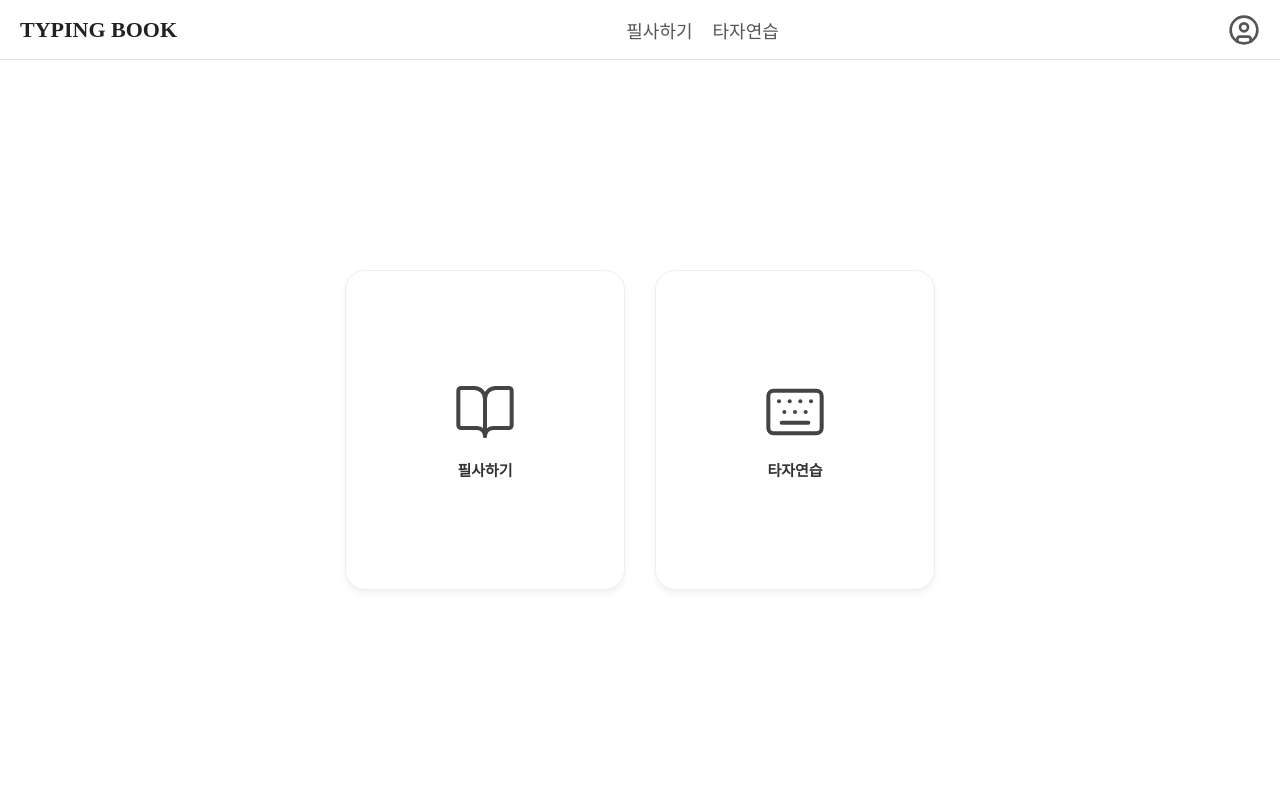
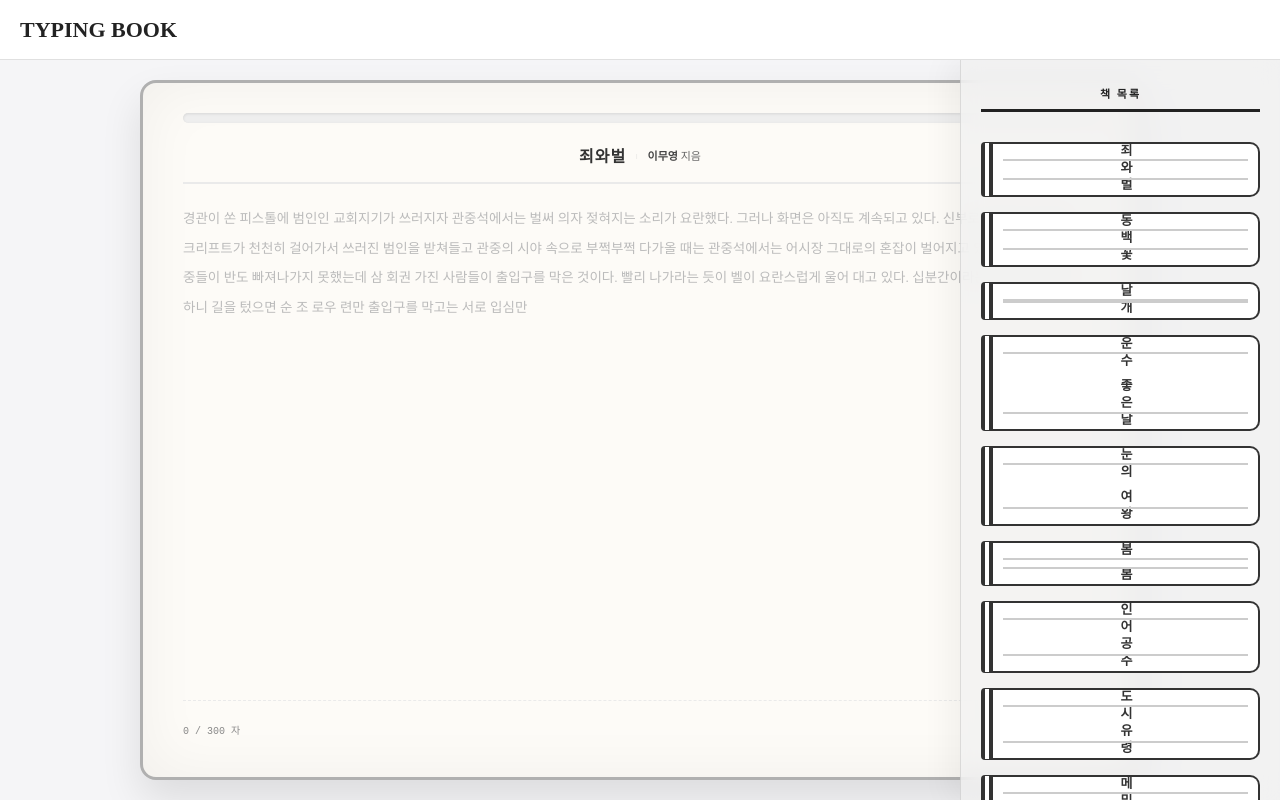
Before and after one commit to eksh7080/write-practice, a Next.js app: page / in a window 1280 px wide. Built offline with nearby package versions, Linux system fonts and the light colour scheme.

Commit message:
[home-develop] feat: 1.렌더링 페이지 필사 컴포넌트로 변경

```diff
--- a/app/layout.tsx
+++ b/app/layout.tsx
@@ -3,8 +3,8 @@
  * **/
 import '@/scss/global.scss';
 import { Metadata } from 'next';
+import { ReactNode } from 'react';
 import Header from '@/components/Header';
-import { ReactNode } from 'react';
 
 export const metadata: Metadata = {
   title: '책 필사 타자연습',
--- a/app/page.tsx
+++ b/app/page.tsx
@@ -1,25 +1,220 @@
 /**
- * 설명: 루트 페이지
+ * 설명: 필사하기 페이지
+ * @constructor
  * **/
-import styles from '@/scss/module/home.module.scss';
-import { BookOpen, Keyboard } from 'lucide-react';
-import Link from 'next/link';
+'use client';
+import { useEffect, useMemo, useRef, useState } from 'react';
+import { ChevronLeft, ChevronRight } from 'lucide-react';
+import styles from 'scss/module/typing.module.scss';
+import BOOKS from 'public/novel/novel.json';
+import { TypingTypeInterface } from '@/interface/typingTypeInterface';
+
+// 한 페이지당 보여줄 글자 수
+const CHARS_PER_PAGE = 300;
 
 export default function Home() {
+  const [selectedBook, setSelectedBook] = useState<TypingTypeInterface>(BOOKS[0]);
+  const [typingText, setTypingText] = useState('');
+  const [pageIndex, setPageIndex] = useState(0);
+  const [isDraggingOver, setIsDraggingOver] = useState(false);
+
+  const textareaRef = useRef<HTMLTextAreaElement>(null);
+
+  useEffect(() => {
+    if (textareaRef.current) {
+      textareaRef.current.focus();
+    }
+  }, [selectedBook, pageIndex]);
+
+  /*** 1. 데이터 계산 로직 ***/
+  const totalPages = useMemo(() => {
+    return Math.ceil(selectedBook.content.length / CHARS_PER_PAGE);
+  }, [selectedBook]);
+
+  const currentPageContent = useMemo(() => {
+    const start = pageIndex * CHARS_PER_PAGE;
+    const end = start + CHARS_PER_PAGE;
+    return selectedBook.content.slice(start, end);
+  }, [selectedBook, pageIndex]);
+
+  const totalProgress = useMemo(() => {
+    if (totalPages === 0) return 0;
+    const currentPos = pageIndex * CHARS_PER_PAGE + typingText.length;
+    return Math.min(100, (currentPos / selectedBook.content.length) * 100);
+  }, [selectedBook, pageIndex, typingText, totalPages]);
+
+  /*** 2. 이벤트 핸들러 ***/
+  const handleTyping = (e: React.ChangeEvent<HTMLTextAreaElement>) => {
+    const val = e.target.value;
+    if (val.length > currentPageContent.length) return;
+    setTypingText(val);
+
+    // 다 치면 0.3초 후 다음 페이지로 이동
+    if (val.length === currentPageContent.length) {
+      setTimeout(() => movePage(1), 300);
+    }
+  };
+
+  const movePage = (direction: number) => {
+    const newPage = pageIndex + direction;
+    if (newPage >= 0 && newPage < totalPages) {
+      setPageIndex(newPage);
+      setTypingText('');
+    } else if (newPage >= totalPages) {
+      alert('책을 모두 완독하셨습니다! 🎉');
+    }
+  };
+
+  const changeBook = (book: TypingTypeInterface) => {
+    setSelectedBook(book);
+    setTypingText('');
+    setPageIndex(0);
+  };
+
+  const handleDragStart = (e: React.DragEvent, bookId: number) => {
+    e.dataTransfer.setData('bookId', bookId.toString());
+  };
+  const handleDragOver = (e: React.DragEvent) => {
+    e.preventDefault();
+    setIsDraggingOver(true);
+  };
+  const handleDrop = (e: React.DragEvent) => {
+    e.preventDefault();
+    setIsDraggingOver(false);
+    const bookId = Number(e.dataTransfer.getData('bookId'));
+    const book = BOOKS.find(b => b.id === bookId);
+    if (book) changeBook(book);
+  };
+
+  /*** 3. 렌더링 헬퍼: 내가 입력한 텍스트 + 남은 원문 텍스트 조합 ***/
+  const renderHighlightedText = () => {
+    // 1. 사용자가 현재까지 입력한 텍스트 부분
+    const typedElements = typingText.split('').map((char, index) => {
+      // 원본 글자와 비교
+      const isCorrect = char === currentPageContent[index];
+
+      return (
+        <span key={`typed-${index}`} className={isCorrect ? styles.typed : styles.wrong}>
+          {char}
+        </span>
+      );
+    });
+
+    // 2. 아직 치지 않은 남은 원문 부분
+    const remainingText = currentPageContent.slice(typingText.length);
+    const remainingElements = remainingText.split('').map((char, index) => {
+      const actualIndex = typingText.length + index;
+
+      // 방금 쳐야할 커서 위치
+      if (index === 0) {
+        return (
+          <span key={`remain-${actualIndex}`} className={styles.current}>
+            {char}
+          </span>
+        );
+      }
+      // 그 외 안 친 부분
+      return (
+        <span key={`remain-${actualIndex}`} className={styles.remain}>
+          {char}
+        </span>
+      );
+    });
+
+    // 두 배열을 합쳐서 하나의 텍스트 블록으로 반환
+    return [...typedElements, ...remainingElements];
+  };
+
   return (
-    <main>
-      <section className={styles.container}>
-        {/* 왼쪽 버튼: 필사하기 */}
-        <Link href="/typing" className={styles.card}>
-          <BookOpen size={64} strokeWidth={1.5} />
-          <span>필사하기</span>
-        </Link>
-        {/* 오른쪽 버튼: 타자연습 */}
-        <Link href="/practice" className={styles.card}>
-          <Keyboard size={64} strokeWidth={1.5} />
-          <span>타자연습</span>
-        </Link>
+    <main className={styles.container}>
+      {/* 왼쪽 & 중앙: 메인 필사 공간 */}
+      <section
+        className={`${styles.workspace} ${isDraggingOver ? styles.active : ''}`}
+        onDragOver={handleDragOver}
+        onDragLeave={() => setIsDraggingOver(false)}
+        onDrop={handleDrop}
+        onClick={() => textareaRef.current?.focus()}
+      >
+        <div className={styles.bookContainer}>
+          {/* 상단 진행도 막대 */}
+          <div className={styles.progressWrapper}>
+            <div className={styles.progressBar} style={{ width: `${totalProgress}%` }} />
+          </div>
+
+          {/* 책 헤더 정보 */}
+          <div className={styles.headerInfo}>
+            <span className={styles.title}>{selectedBook.title}</span>
+            <span className={styles.divider}>|</span>
+            <span className={styles.authorInfo}>
+              <span>{selectedBook.author}</span> 지음
+            </span>
+            {selectedBook.compiler && (
+              <>
+                <span className={styles.divider}>|</span>
+                <span className={styles.authorInfo}>
+                  <span>{selectedBook.compiler}</span> 엮음
+                </span>
+              </>
+            )}
+          </div>
+
+          {/* 타이핑 영역 */}
+          <div className={styles.typingAreaWrapper}>
+            {/* 눈에 보이지 않는 입력창 */}
+            <textarea
+              ref={textareaRef}
+              className={styles.hiddenTextarea}
+              value={typingText}
+              onChange={handleTyping}
+              spellCheck={false}
+              autoFocus
+            />
+            {/* 눈에 보이는 화면 */}
+            <div className={styles.textDisplay}>{renderHighlightedText()}</div>
+          </div>
+
+          {/* 하단 푸터 (글자수 및 페이지네이션) */}
+          <div className={styles.footer}>
+            <div className={styles.pageCounter}>
+              {typingText.length} / {currentPageContent.length} 자
+            </div>
+
+            <div className={styles.pagination}>
+              <button onClick={() => movePage(-1)} disabled={pageIndex === 0}>
+                <ChevronLeft size={18} />
+              </button>
+              <span>
+                {pageIndex + 1} / {totalPages}
+              </span>
+              <button
+                onClick={() => movePage(1)}
+                disabled={pageIndex >= totalPages - 1 && typingText.length < currentPageContent.length}
+              >
+                <ChevronRight size={18} />
+              </button>
+            </div>
+          </div>
+        </div>
       </section>
+
+      {/* 오른쪽: 고정된 서재 */}
+      <aside className={styles.bookshelfWrapper}>
+        <div className={styles.bookshelf}>
+          <h3>책 목록</h3>
+          {BOOKS.map(book => (
+            <div
+              key={book.id}
+              className={styles.bookItem}
+              draggable={true}
+              onDragStart={e => handleDragStart(e, book.id)}
+              onClick={() => changeBook(book)}
+              title="드래그 앤 드롭 또는 클릭하여 필사하기"
+            >
+              <span>{book.title}</span>
+            </div>
+          ))}
+        </div>
+      </aside>
     </main>
   );
 }
--- a/components/Header.tsx
+++ b/components/Header.tsx
@@ -1,5 +1,5 @@
 import Link from 'next/link';
-import { UserCircle } from 'lucide-react'; // 아이콘 사용
+// 아이콘 사용
 import styles from 'scss/module/header.module.scss';
 
 const Header = () => {
@@ -9,15 +9,6 @@ const Header = () => {
       <div className={styles.logo}>
         <Link href="/">TYPING BOOK</Link>
       </div>
-      {/* 가운데: 메뉴 */}
-      <nav className={styles.nav}>
-        <Link href="/typing">필사하기</Link>
-        <Link href="/practice">타자연습</Link>
-      </nav>
-      {/* 오른쪽: 프로필 아이콘 */}
-      <div className={styles.profile}>
-        <UserCircle size={32} />
-      </div>
     </header>
   );
 };
--- a/interface/typingTypeInterface.ts
+++ b/interface/typingTypeInterface.ts
@@ -7,5 +7,6 @@ export interface TypingTypeInterface {
   title: string;
   author: string;
   content: string; // 실제 필사할 내용
+  compiler?: string;
   color: string; // 책 표지 색상
 }
--- a/scss/_layout.scss
+++ b/scss/_layout.scss
@@ -1,4 +1,3 @@
-/* src/styles/_layout.scss */
 
 /* CSS 요소 */
 @mixin wh100 {
--- a/scss/module/header.module.scss
+++ b/scss/module/header.module.scss
@@ -14,20 +14,7 @@
 		font-size: 2.2rem;
 		color: #222;
 	}
-	.nav {
-		display: flex;
-		gap: 2rem;
-		a {
-			font-size: 1.8rem;
-			font-weight: 500;
-			color: #555;
-			transition: color 0.2s;
 
-			&:hover {
-				color: #000;
-			}
-		}
-	}
 	.profile {
 		display: flex;
 		align-items: center;
--- a/scss/module/typing.module.scss
+++ b/scss/module/typing.module.scss
@@ -1,19 +1,28 @@
-@charset "UTF-8";
+/*** src/app/page.module.scss ***/
 @use 'scss/layout' as L;
+
+@font-face {
+  font-family: 'Ridibatang';
+  src: url('https://cdn.jsdelivr.net/gh/projectnoonnu/noonfonts_twelve@1.0/RIDIBatang.woff') format('woff');
+  font-weight: normal;
+  font-display: swap;
+}
 
 .container {
   display: flex;
   height: calc(100vh - 60px);
   background-color: #f5f5f7;
   overflow: hidden;
-  position: relative;
+  position: relative; /* absolute 책장을 위한 기준점 */
 
-  /* 왼쪽: 메인 작업 공간 */
+  /* 왼쪽 & 중앙: 메인 작업 공간 */
   .workspace {
     @include L.flex-a-j-center;
     flex: 1;
-    padding: 3rem;
+    /* ✨ 수정 1: 우측 패딩 제거. 책장이 화면 영역을 차지하지 않고 완벽하게 중앙 정렬됨 */
+    padding: 2rem;
     transition: background-color 0.3s;
+    height: 100%;
 
     &.active {
       background-color: #e8f0fe;
@@ -38,259 +47,170 @@
       }
     }
 
-    /* 책 선택 후 작업 데스크 */
-    .desk {
+    /* 하나의 큰 책 컨테이너 */
+    .bookContainer {
       @include L.flex-column;
-      @include L.wh100;
-      max-width: 1200px;
-      gap: 1.5rem;
-      animation: fadeIn 0.5s ease-out;
+      width: 100%;
+      max-width: 1000px;
+      height: 100%;
+      max-height: 800px;
+      background: #fdfbf7;
+      border: 3px solid #b0b0b0;
+      border-radius: 16px;
+      box-shadow:
+          0 20px 40px rgba(0, 0, 0, 0.1),
+          inset 0 0 60px rgba(0,0,0,0.05);
+      padding: 3rem 4rem;
+      position: relative;
+      overflow: hidden;
 
-      /* 상단 상태바 */
-      .statusBar {
-        @include L.flex-a-center-j-between;
-        background: white;
-        padding: 0.8rem 1.5rem;
-        border-radius: 12px;
-        box-shadow: 0 2px 8px rgba(0, 0, 0, 0.05);
-        height: 60px;
+      /* 상단 진행도 막대 (곡선형) */
+      .progressWrapper {
+        width: 100%;
+        height: 10px;
+        background-color: #eee;
+        border-radius: 50px;
+        margin-bottom: 2rem;
+        overflow: hidden;
+        box-shadow: inset 0 1px 3px rgba(0,0,0,0.1);
 
-        /* 1. 왼쪽: 정보 */
-        .statusInfo {
-          @include L.flex-a-center-gap(1rem);
-          font-size: 0.95rem;
-          color: #555;
-          min-width: 200px;
+        .progressBar {
+          height: 100%;
+          background: linear-gradient(90deg, #4facfe, #00f2fe);
+          border-radius: 50px;
+          transition: width 0.3s ease;
+        }
+      }
 
-          strong {
-            color: #333;
-            font-weight: 700;
-          }
+      /* 헤더 정보 */
+      .headerInfo {
+        @include L.flex-a-j-center;
+        gap: 1rem;
+        border-bottom: 2px solid #eaeaea;
+        padding-bottom: 1.5rem;
+        margin-bottom: 2rem;
+        color: #333;
+
+        .title { font-size: 1.6rem; font-weight: 800; letter-spacing: 1px; }
+        .divider { color: #ccc; }
+        .authorInfo { font-size: 1.1rem; color: #666; span { font-weight: 600; color: #444; } }
+      }
+
+      /* 타이핑 영역 */
+      .typingAreaWrapper {
+        position: relative;
+        flex: 1;
+        cursor: text;
+        overflow: hidden;
+
+        .hiddenTextarea {
+          position: absolute; top: 0; left: 0; @include L.wh100;
+          opacity: 0; z-index: 10; resize: none; cursor: text;
         }
 
-        /* 2. 중앙: 페이지 네비게이션 */
-        .pagination {
-          @include L.flex-a-center-gap(1.5rem);
+        .textDisplay {
+          @include L.wh100;
+          font-size: 1.35rem;
+          line-height: 2.2;
+          white-space: pre-wrap;
+          color: #bbb;
+          overflow-y: auto;
+          padding-right: 15px;
 
-          button {
-            @include L.flex-a-j-center;
-            width: 32px;
-            height: 32px;
-            border: 1px solid #ddd;
-            background: white;
-            border-radius: 50%;
-            cursor: pointer;
-            color: #555;
-            transition: all 0.2s;
-
-            &:hover:not(:disabled) {
-              background-color: #333;
-              border-color: #333;
-              color: white;
-            }
-
-            &:disabled {
-              opacity: 0.3;
-              cursor: not-allowed;
-            }
-          }
+          /* 스크롤바 커스텀 */
+          &::-webkit-scrollbar { width: 8px; }
+          &::-webkit-scrollbar-track { background-color: transparent; }
+          &::-webkit-scrollbar-thumb { background-color: #ddd; border-radius: 10px; }
 
           span {
-            font-family: monospace;
-            font-size: 1rem;
-            font-weight: 600;
-            color: #333;
-            min-width: 80px;
-            text-align: center;
-          }
-        }
+            transition: color 0.1s, background-color 0.1s;
 
-        /* 3. 오른쪽: 전체 진행률 바 */
-        .totalProgressWrapper {
-          @include L.flex-a-center-gap(1rem);
-          min-width: 200px;
-          justify-content: flex-end;
-
-          .label {
-            font-size: 0.8rem;
-            color: #888;
-            white-space: nowrap;
-          }
-
-          .progressTrack {
-            width: 120px;
-            height: 6px;
-            background-color: #eee;
-            border-radius: 3px;
-            overflow: hidden;
-
-            .progressBar {
-              height: 100%;
-              background-color: #3498db;
-              transition: width 0.3s ease;
+            &.typed { color: #222; }
+            &.wrong {
+              color: #e74c3c;
+              background-color: rgba(231, 76, 60, 0.15);
+              border-bottom: 2px dashed #e74c3c;
             }
+            &.current {
+              color: #bbb;
+              border-bottom: 3px solid #333;
+              animation: blink 1s step-end infinite;
+            }
+            &.remain { color: #bbb; }
           }
         }
       }
 
-      /* 하단 콘텐츠 영역 */
-      .contentArea {
-        @include L.flex-a-stretch;
-        flex: 1;
-        gap: 2rem;
-        min-height: 0;
+      /* 하단 푸터 */
+      .footer {
+        @include L.flex-a-center-j-between;
+        margin-top: 2rem;
+        padding-top: 1rem;
+        border-top: 1px dashed #eaeaea;
 
-        .typingArea,
-        .bookViewer {
-          @include L.flex-column;
-          flex: 1;
-          background: white;
-          border-radius: 12px;
-          padding: 2rem;
-          box-shadow: 0 4px 12px rgba(0, 0, 0, 0.08);
-          overflow: hidden;
+        .pageCounter { font-size: 1rem; color: #888; font-family: monospace; }
 
-          h3, h2 {
-            margin-bottom: 1rem;
-            color: #333;
-            font-size: 1.2rem;
-            border-bottom: 2px solid #f0f0f0;
-            padding-bottom: 0.5rem;
+        .pagination {
+          @include L.flex-a-center-gap(1rem);
+          button {
+            @include L.flex-a-j-center; width: 36px; height: 36px; border: 1px solid #ddd; background: white; border-radius: 50%; cursor: pointer; color: #555; transition: all 0.2s;
+            &:hover:not(:disabled) { background-color: #333; color: white; border-color: #333; }
+            &:disabled { opacity: 0.3; cursor: not-allowed; }
           }
-        }
-
-        /* 왼쪽: 입력창 */
-        .typingArea {
-          textarea {
-            @include L.wh100;
-            flex: 1;
-            border: 1px solid #ddd;
-            border-radius: 8px;
-            padding: 1.5rem;
-            font-size: 1.1rem;
-            line-height: 1.8;
-            resize: none;
-            outline: none;
-            font-family: monospace;
-
-            &:focus {
-              border-color: #333;
-            }
-          }
-        }
-
-        /* 오른쪽: 책 뷰어 */
-        .bookViewer {
-          background-color: #fdfbf7;
-          position: relative;
-
-          .content {
-            flex: 1;
-            font-size: 1.1rem;
-            line-height: 1.8;
-            white-space: pre-wrap;
-            overflow-y: auto;
-            font-family: monospace;
-            padding-right: 10px;
-
-            span {
-              &.correct { color: #27ae60; }
-              &.wrong { color: #c0392b; text-decoration: underline; }
-              &.current { background-color: #333; color: #fff; }
-              &.remain { color: #aaa; }
-            }
-          }
-
-          .pageCounter {
-            @include L.position-absolute-bottom-right(1rem, 1.5rem);
-            font-size: 0.85rem;
-            color: #aaa;
-            font-family: monospace;
-            background-color: rgba(255,255,255,0.8);
-            padding: 2px 6px;
-            border-radius: 4px;
-          }
+          span { font-size: 1.1rem; font-weight: 600; color: #555; }
         }
       }
     }
   }
 
-  /* 오른쪽: 서재 영역 Wrapper */
+  /* ✨ 수정 2: 고정된 서재 영역 (크기 확대 및 오버레이 처리) */
   .bookshelfWrapper {
-    position: relative;
-    display: flex;
-    transition: transform 0.4s cubic-bezier(0.25, 0.8, 0.25, 1);
-    z-index: 10;
+    position: absolute;
+    top: 0;
+    right: 0;
+    height: 100%;
+    width: 320px; /* 기존 280px -> 320px로 넓힘 */
+    background-color: rgba(240, 240, 240, 0.75); /* 투명도를 더 주어 메인 영역이 비치게 함 */
+    border-left: 1px solid rgba(0, 0, 0, 0.1);
+    @include L.flex-column;
+    z-index: 20;
+    box-shadow: -10px 0 30px rgba(0,0,0,0.05); /* 부드러운 그림자 */
+    backdrop-filter: blur(12px); /* 뒤쪽 메인 화면이 예쁘게 블러처리됨 */
 
-    &.closed {
-      transform: translateX(180px);
-
-      .toggleBtn {
-        transform: translateX(-100%) rotate(180deg);
-        border-radius: 8px 0 0 8px;
-      }
-    }
-
-    .toggleBtn {
-      @include L.flex-a-j-center;
-      @include L.position-absolute-top-left(50%, 0);
-      transform: translate(-100%, -50%);
-      width: 32px;
-      height: 60px;
-      background-color: #3e2723;
-      color: white;
-      border: none;
-      cursor: pointer;
-      border-radius: 8px 0 0 8px;
-
-      &:hover {
-        background-color: #5d4a3f;
-      }
-    }
-
-    /* 책장 디자인 */
     .bookshelf {
       @include L.flex-column;
-      width: 180px;
-      background-color: #e0e0e0;
-      padding: 1.5rem 1rem;
+      @include L.wh100;
+      padding: 2.5rem 2rem; /* 패딩 넓힘 */
       overflow-y: auto;
-      border-left: 1px solid #ccc;
-      gap: 0.5rem;
-      &::-webkit-scrollbar {
-        width: 8px;
-      }
-      &::-webkit-scrollbar-track {
-        background-color: transparent;
-      }
-      &::-webkit-scrollbar-thumb {
-        background-color: #e0e0e0; /* 연한 회색 */
-        border-radius: 4px;
-        border: 2px solid #fdfbf7; /* 배경색으로 여백 효과 */
-      }
-      &::-webkit-scrollbar-thumb:hover {
-        background-color: #ccc;
-      }
+      gap: 1.5rem; /* 책 사이 간격 넓힘 */
+
+
+
+      /* 스크롤바 스타일 */
+      &::-webkit-scrollbar { width: 8px; }
+      &::-webkit-scrollbar-track { background-color: transparent; }
+      &::-webkit-scrollbar-thumb { background-color: rgba(0, 0, 0, 0.2); border-radius: 4px; &:hover { background-color: rgba(0, 0, 0, 0.4); } }
+
       h3 {
-        color: #333;
-        margin-bottom: 1rem;
+        color: #222;
+        margin-bottom: 1.5rem;
         text-align: center;
-        font-size: 0.85rem;
-        font-weight: 700;
-        border-bottom: 2px solid #333;
-        padding-bottom: 0.5rem;
+        font-size: 1.1rem;
+        font-weight: 800;
+        letter-spacing: 2px;
+        border-bottom: 3px solid #222;
+        padding-bottom: 0.8rem;
       }
 
-      /* 개별 책 (보더 디자인) */
+      /* ✨ 수정 3: 개별 책 크기 대폭 확대 */
       .bookItem {
         @include L.flex-a-j-center;
-        height: 100px;
-        min-height: 100px;
+        height: 220px; /* 기존 160px -> 220px로 대폭 키움 */
         width: 100%;
         background-color: #fff;
-        border: 1px solid #333;
-        border-left: 5px double #333;
-        border-radius: 2px 5px 5px 2px;
+        border: 2px solid #333;
+        border-left: 12px double #333; /* 책등 느낌을 두껍게 강조 */
+        border-radius: 4px 10px 10px 4px;
         cursor: grab;
         transition: transform 0.2s, box-shadow 0.2s;
         position: relative;
@@ -298,44 +218,27 @@
         span {
           writing-mode: vertical-rl;
           text-orientation: mixed;
-          font-size: 0.85rem;
-          font-weight: 600;
+          font-size: 1.3rem; /* 폰트 크기 확대 */
+          font-weight: 700;
           color: #333;
-          letter-spacing: 2px;
+          letter-spacing: 4px; /* 글자 간격 넓힘 */
         }
 
-        &::before {
-          content: '';
-          @include L.position-absolute-top-left(10px, 6px);
-          width: calc(100% - 12px);
-          height: 1px;
-          background-color: #ccc;
-        }
-
-        &::after {
-          content: '';
-          @include L.position-absolute-bottom-left(10px, 6px);
-          width: calc(100% - 12px);
-          height: 1px;
-          background-color: #ccc;
-        }
+        &::before { content: ''; @include L.position-absolute-top-left(15px, 10px); width: calc(100% - 20px); height: 2px; background-color: #ccc; }
+        &::after { content: ''; @include L.position-absolute-bottom-left(15px, 10px); width: calc(100% - 20px); height: 2px; background-color: #ccc; }
 
         &:hover {
           transform: translateX(-15px);
-          box-shadow: 4px 4px 0px rgba(0, 0, 0, 0.1);
+          box-shadow: 8px 8px 0 rgba(0, 0, 0, 0.15);
           z-index: 5;
-          background-color: #fafafa;
         }
-
-        &:active {
-          cursor: grabbing;
-        }
+        &:active { cursor: grabbing; }
       }
     }
   }
 }
 
-@keyframes fadeIn {
-  from { opacity: 0; transform: translateY(10px); }
-  to { opacity: 1; transform: translateY(0); }
+@keyframes blink {
+  0%, 100% { border-color: transparent; }
+  50% { border-color: #333; }
 }
```
